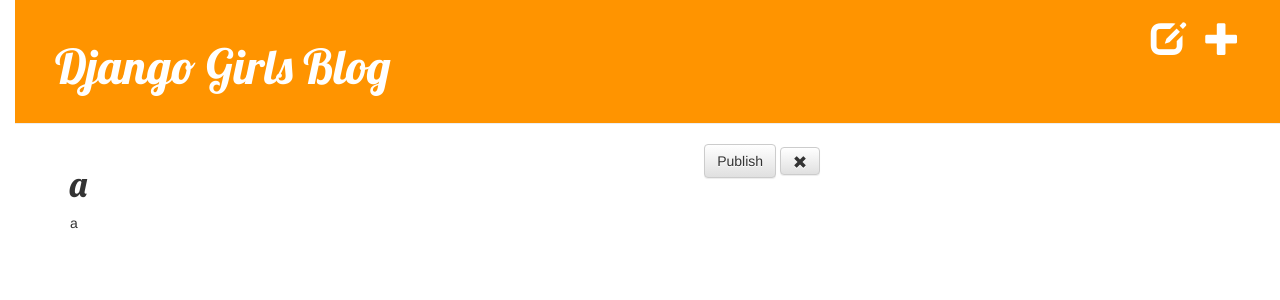
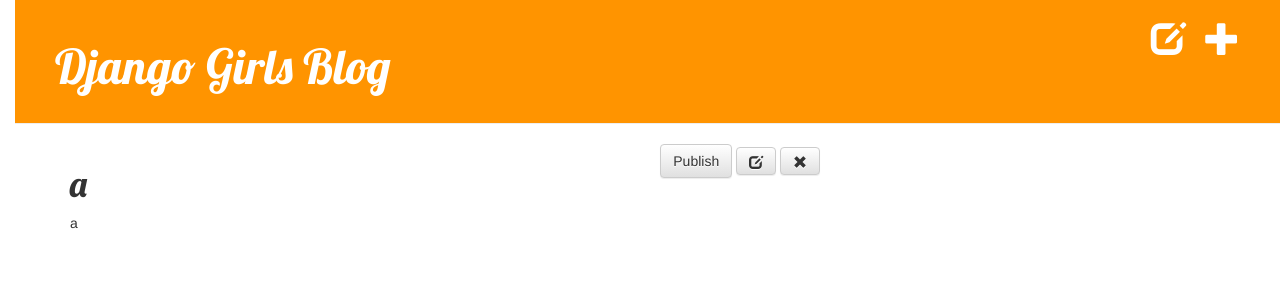
Before and after one commit to LucasHelal/blog-django, a Django app: page /post/1/ in a window 1280 px wide. Shown: the top 300 px of the page. Run offline with Django 3.2, Linux system fonts and the light colour scheme; data comes from the database, SQL or seed files in the repository; some libraries are stand-ins or nearby versions.

Commit message:
button edit

```diff
--- a/blog/templates/blog/post_detail.html
+++ b/blog/templates/blog/post_detail.html
@@ -6,8 +6,8 @@
         {{ post.published_date }}
     {% else %}
         <a class="btn btn-default" href="{% url 'blog.views.post_publish' pk=post.pk %}">Publish</a>
+        <a class="btn btn-default" href="{% url 'post_edit' pk=post.pk %}"><span class="glyphicon glyphicon-edit"></span></a>
         <a class="btn btn-default" href="{% url 'post_remove' pk=post.pk %}"><span class="glyphicon glyphicon-remove"></span></a>
-
     {% endif %}
     </div>
     <h1>{{ post.title }}</h1>
--- a/blog/urls.py
+++ b/blog/urls.py
@@ -10,5 +10,4 @@
         name='post_publish'),
     url(r'^drafts/$', views.post_draft_list, name='post_draft_list'),
     url(r'^post/(?P<pk>\d+)/remove/$', views.post_remove, name='post_remove'),
-
 ]
```
